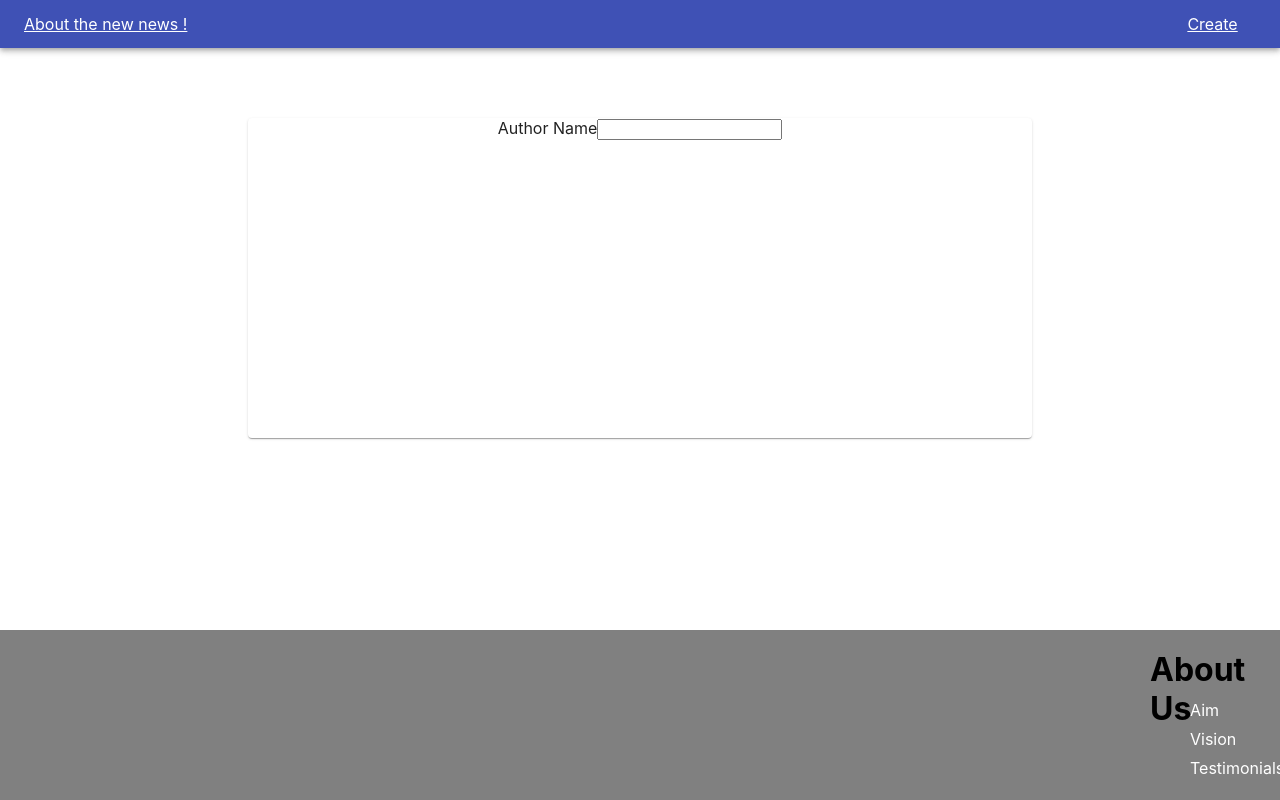
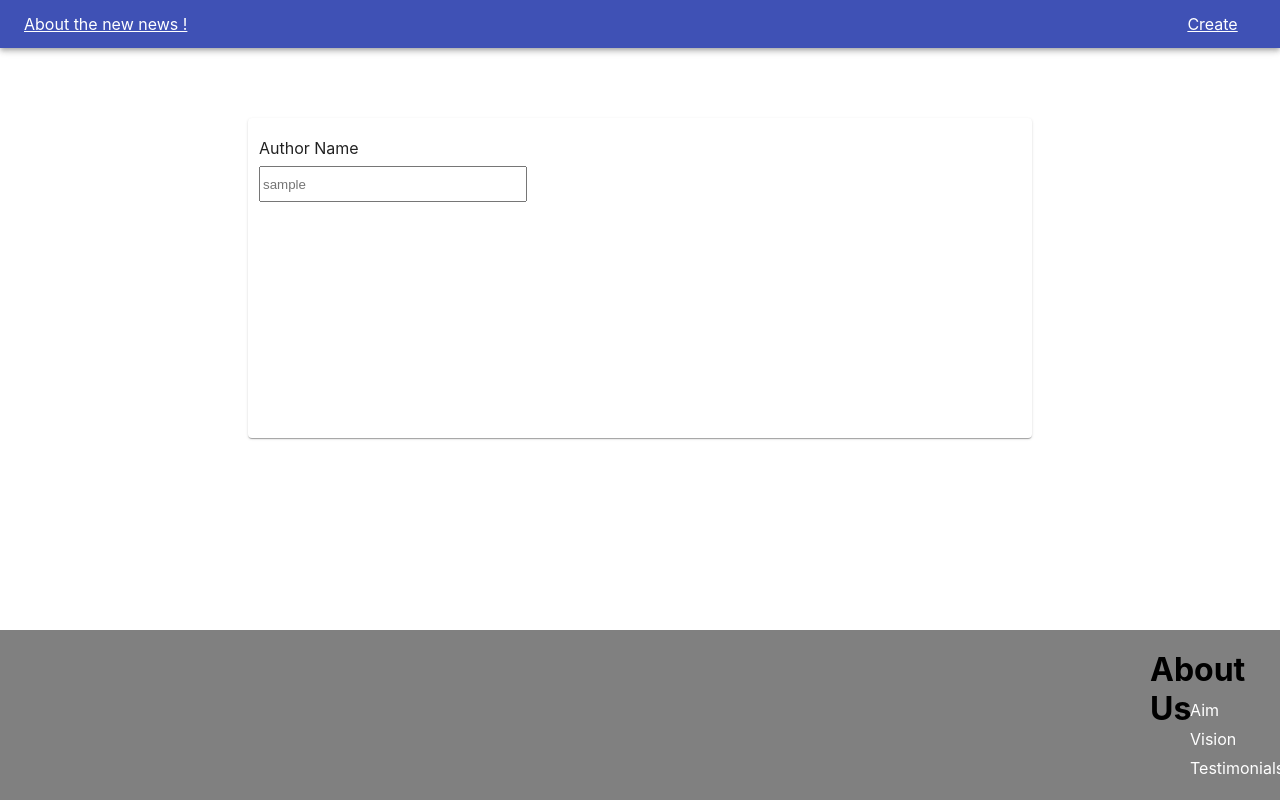
Before and after one commit to zigzagdev/Information, a React (Create React App) app in the folder board/: page /create in a window 1280 px wide. Built offline with nearby package versions, Linux system fonts and the light colour scheme.

Commit message:
basic_form_name_create

```diff
--- a/board/src/components/API_Create.js
+++ b/board/src/components/API_Create.js
@@ -56,12 +56,12 @@ function API_Create () {
       <form onSubmit={saveBoard}>
         <Container>
           <Card style={style3}>
-            <div>
+            <div style={{textAlign:'left', marginLeft:'11px',marginTop:20,}}>
               <label>Author Name</label>
-              <input type="text" name="name" onChange={handleInput} value={board.title} className="form-control" />
-              <span>{board.name}</span>
+                <input type="text" name="name" style={{display:'flex',marginTop:8,width:260,height:30}} onChange={handleInput} placeholder={'sample'}/>
+                  <span className="text-danger" style={{color:'red'}}>{board.title}</span>
             </div>
-          {/*<Card style={{type: "text", height: '90px', fontSize: '30px', marginBottom: 20 }}>Title: {data.title}</Card>*/}
+              {/*<Card style={{type: "text", height: '90px', fontSize: '30px', marginBottom: 20 }}>Title: {data.title}</Card>*/}
           {/*  <div style={{type: "text", height: '100px', fontSize: '30px', marginBottom: 20,textAlign:'center' }}>Content: {(data.description)}</div>*/}
           </Card>
         {/*<Button*/}
```
